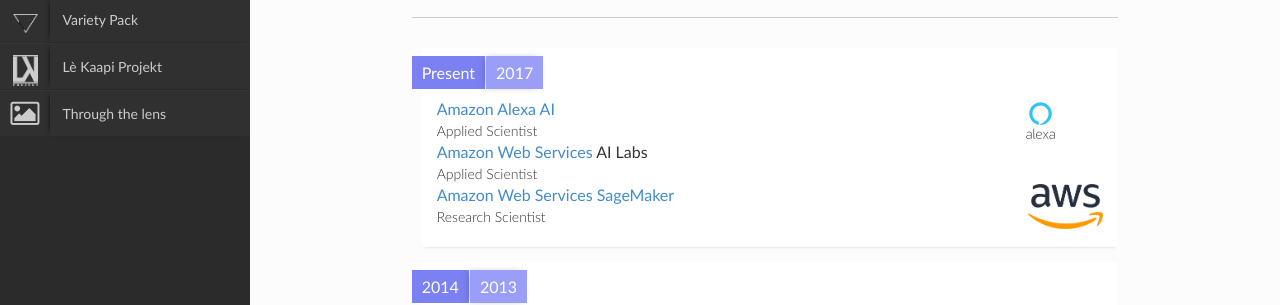
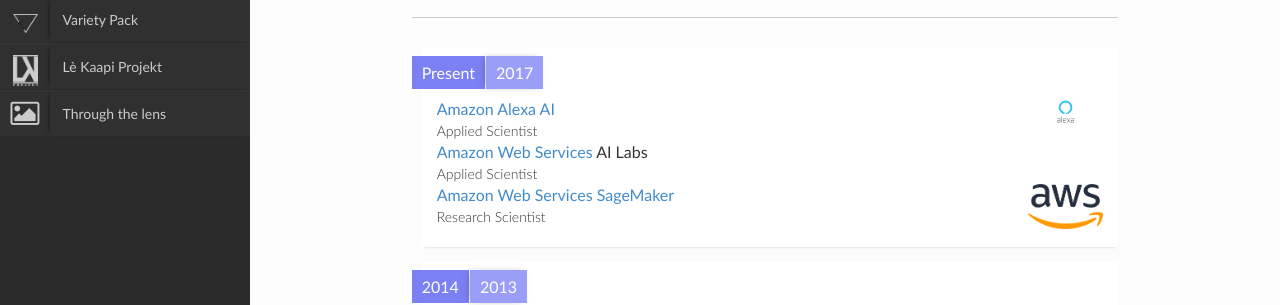
Before and after one commit to ragavvenkatesan/ragavvenkatesan.github.io, a Jekyll site: the page built from profile.html, in a window 1280 px wide. Shown: the part 668-973 px from the top of the page. Built offline with Jekyll 4.4.1, drawn with Linux system fonts in a browser that asks for light colours; nearby versions of some CDN libraries.

Commit message:
alexa 75 em

```diff
--- a/profile.html
+++ b/profile.html
@@ -37,7 +37,7 @@
                             </div>
 
                             <div class="description">
-                                <img alt="image" src="img/alexa.png" width="125em" height="auto" align="right" class="img-responsive">
+                                <img alt="image" src="img/alexa.png" width="75em" height="auto" align="right" class="img-responsive">
                     			<p class="what"><a href="{{site.url}}/amazon.html">Amazon</a> <a href="https://developer.amazon.com/en-US/alexa">Alexa AI</a> </p>
                                 <p class="where">Applied Scientist<br></p>
                             </div>
```
